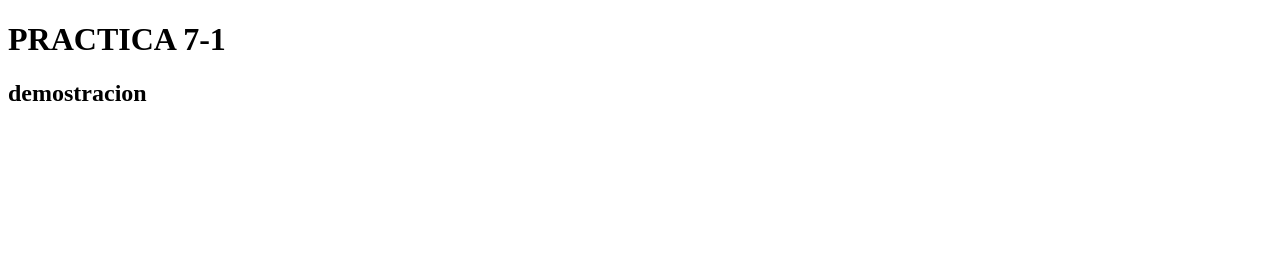
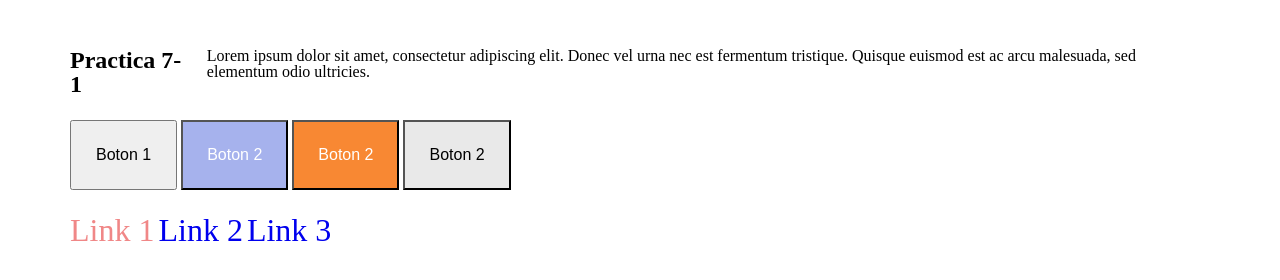
Before and after one commit to MelissaRivas494/practica, a plain HTML site: page index.html in a window 1280 px wide. Drawn offline with Linux system fonts and the light colour scheme.

Commit message:
cambios varios

```diff
--- a/index.html
+++ b/index.html
@@ -1,12 +1,34 @@
 <!DOCTYPE html>
-<html lang="en">
+<html lang="es">
 <head>
-    <meta charset="UTF-8">
-    <meta name="viewport" content="width=device-width, initial-scale=1.0">
-    <title>Document</title>
+  <meta charset="UTF-8">
+  <meta name="viewport" content="width=device-width, initial-scale=1.0">
+  <meta http-equiv="X-UA-Compatible" content="ie=edge">
+  <title>practica7-1</title>
+  <link href="./assets/css/styles.css" rel="stylesheet" type="text/css">
 </head>
 <body>
-    <h1>PRACTICA 7-1</h1>
-    <h2>demostracion</h2>
+  <main class="container">
+    <header class="header">
+      <h1 class="title">Practica 7-1</h1>
+      <p>Lorem ipsum dolor sit amet, consectetur adipiscing elit. Donec vel urna nec est fermentum tristique. Quisque euismod est ac arcu malesuada, sed elementum odio ultricies.
+      </p>
+    </header>
+
+    <div>
+      <button class="button" type="button">Boton 1 </button>
+      <button class="button btn-blue" type="button">Boton 2</button>
+      <button class="button btn-orange" type="button">Boton 2</button>
+      <button class="button btn-white" type="button">Boton 2</button>
+
+    </div>
+
+    <div>
+      <a href="#" class="link link-primary">Link 1</a>
+      <a href="#" class="link link-shadow">Link 2</a>
+      <a href="#" class="link link-seconday">Link 3</a>
+    </div>
+
+  </main>
 </body>
 </html>
--- /dev/null
+++ b/sass/abstracts/_variables.scss
@@ -0,0 +1,9 @@
+// colors setup
+$white: #FFF;
+$blue: #5269dd83;
+$orange: #f77715de;
+$semiwhite: #e9e9e9;
+$black: #000000;
+$gray: #5f5f5f;
+$yellow: #f7d705;
+$red: #e2161683;
--- /dev/null
+++ b/sass/base/_reset.scss
@@ -0,0 +1,53 @@
+// http://meyerweb.com/eric/tools/css/reset/
+// v2.0 | 20110126
+// License: none (public domain)
+
+html, body, div, span, applet, object, iframe,
+h1, h2, h3, h4, h5, h6, p, blockquote, pre,
+a, abbr, acronym, address, big, cite, code,
+del, dfn, em, img, ins, kbd, q, s, samp,
+small, strike, strong, sub, sup, tt, var,
+b, u, i, center,
+dl, dt, dd, ol, ul, li,
+fieldset, form, label, legend,
+table, caption, tbody, tfoot, thead, tr, th, td,
+article, aside, canvas, details, embed,
+figure, figcaption, footer, header, hgroup,
+menu, nav, output, ruby, section, summary,
+time, mark, audio, video {
+  margin: 0;
+  padding: 0;
+  border: 0;
+  font-size: 100%;
+  font: inherit;
+  vertical-align: baseline;
+}
+
+// HTML5 display-role reset for older browsers
+article, aside, details, figcaption, figure,
+footer, header, hgroup, menu, nav, section {
+  display: block;
+}
+
+body {
+  line-height: 1;
+}
+
+ol, ul {
+  list-style: none;
+}
+
+blockquote, q {
+  quotes: none;
+}
+
+blockquote:before, blockquote:after,
+q:before, q:after {
+  content: '';
+  content: none;
+}
+
+table {
+  border-collapse: collapse;
+  border-spacing: 0;
+}
--- /dev/null
+++ b/sass/components/_buttons.scss
@@ -0,0 +1,25 @@
+.button {
+    padding: 24px;
+    font-size: 16px;
+
+    &:hover {
+    background-color: $gray;
+    }
+}
+
+
+
+.btn-blue {
+    background-color: $blue;
+    color: $white;
+}
+
+.btn-orange {
+    background-color: $orange;
+    color: $white;
+}
+
+.btn-white{
+    background-color: $semiwhite;
+    color: $black;
+}
--- /dev/null
+++ b/sass/components/_links.scss
@@ -0,0 +1,12 @@
+.link {
+    font-size: 32px;
+    text-decoration: none;
+
+    &:hover {
+        color: $yellow;
+    }
+}
+
+.link-primary {
+    color: $red;
+}
--- /dev/null
+++ b/sass/main.scss
@@ -0,0 +1,8 @@
+@import 'abstracts/variables';
+
+@import 'base/reset';
+
+@import 'components/buttons';
+@import 'components/links';
+
+@import 'pages/home';
--- /dev/null
+++ b/sass/pages/_home.scss
@@ -0,0 +1,22 @@
+.container {
+    display: flex;
+    flex-direction: column;
+    max-width: 1140px;
+    width: 100%;
+    justify-content: center;
+    gap: 24px;
+    margin: 48px auto 48px auto;
+
+    .header {
+        display: flex;
+        gap: 24px;
+        margin: auto;
+
+        .title {
+        font-size: 24px;
+        font-weight: 700;
+    }
+    }
+
+
+}
```
Also changed, not shown: assets/css/styles.css (added), 1 other file.
